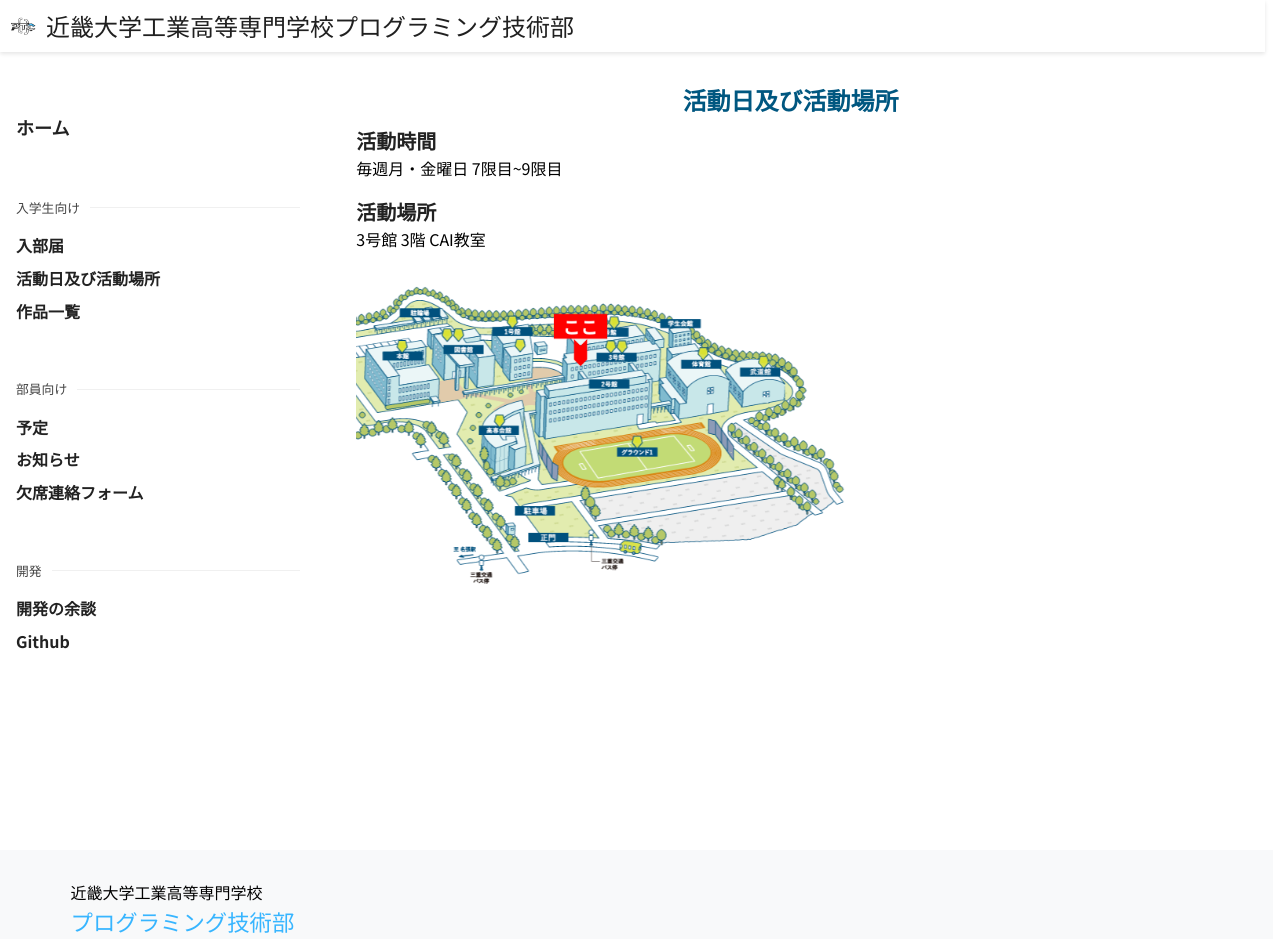
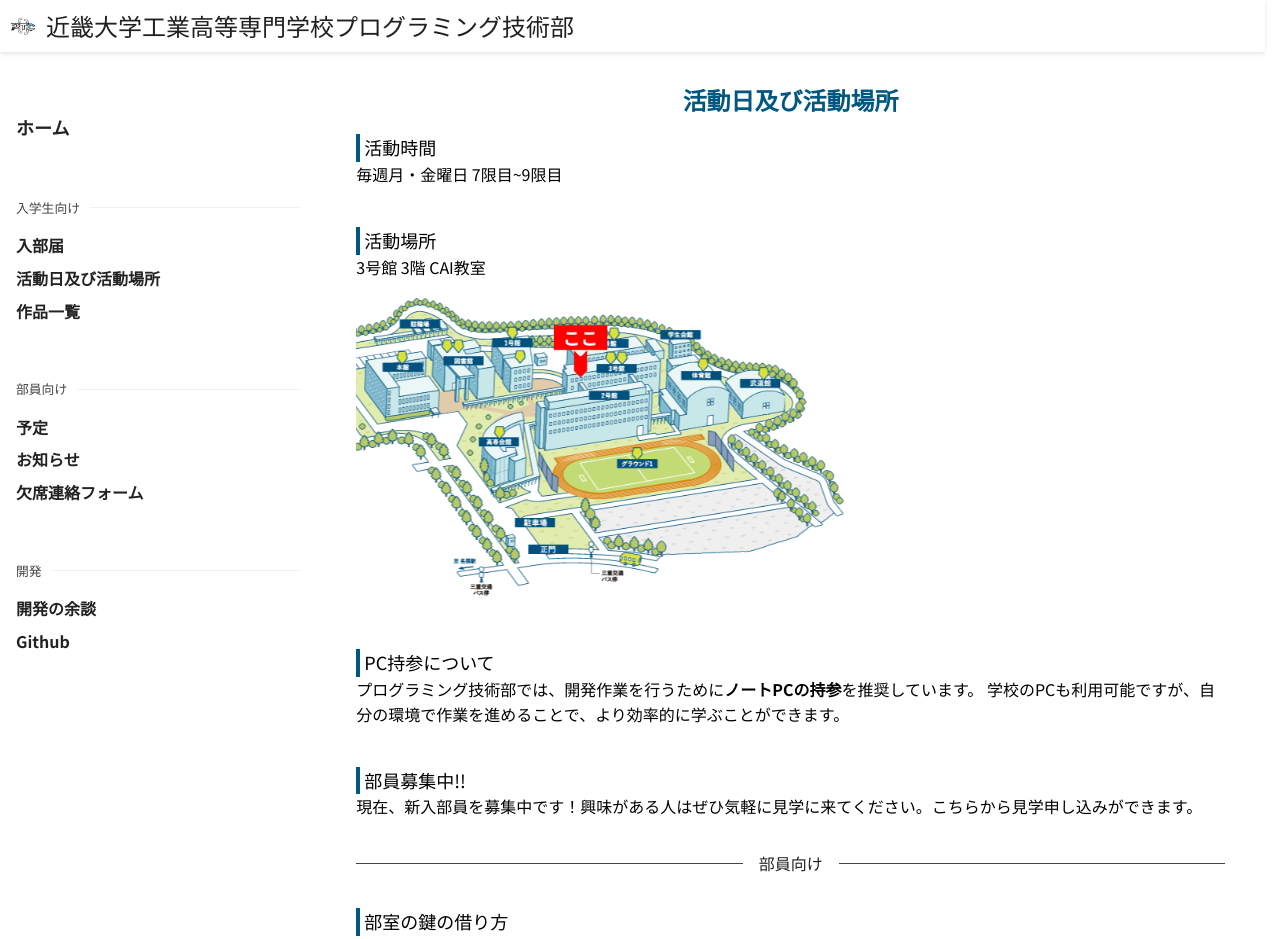
Before and after one commit to mokkun55/procon-homepage, a Next.js app: page /activity in a window 1280 px wide. Shown: the top 939 px of the page. Built offline with nearby package versions, Linux system fonts and the light colour scheme; a small style sheet from the web is missing.

Commit message:
feat: 内容の追加

```diff
--- a/src/app/activity/page.tsx
+++ b/src/app/activity/page.tsx
@@ -1,3 +1,5 @@
+import { Section } from '@/components/features/Section'
+import { SectionSplit } from '@/components/features/SectionSplit'
 import styles from './page.module.scss'
 
 export default function Activity() {
@@ -5,18 +7,45 @@ export default function Activity() {
     <div className={styles.container}>
       <h1 className={styles.topTitle}>活動日及び活動場所</h1>
 
-      <div className={styles.section}>
-        <h2 className={styles.title}>活動時間</h2>
+      <Section text="活動時間" sectionType="leftLine">
         <p>毎週月・金曜日 7限目~9限目</p>
-      </div>
+      </Section>
 
-      <div className={styles.section}>
-        <h2 className={styles.title}>活動場所</h2>
+      <Section text="活動場所" sectionType="leftLine">
         <p>3号館 3階 CAI教室</p>
-      </div>
+        <img src="images/map.png" className={styles.mapImg} width={500} alt="CAI教室までの地図" />
+        {/* なにかよさげな画像あれば追加する */}
+      </Section>
 
-      <img src="images/map.png" className={styles.mapImg} width={500} alt="CAI教室までの地図" />
-      {/* TODO: 画像追加してもええかも */}
+      <Section text="PC持参について" sectionType="leftLine">
+        <p>
+          プログラミング技術部では、開発作業を行うために<span style={{ fontWeight: 700 }}>ノートPCの持参</span>
+          を推奨しています。 学校のPCも利用可能ですが、自分の環境で作業を進めることで、より効率的に学ぶことができます。
+        </p>
+      </Section>
+
+      <Section text="部員募集中!!" sectionType="leftLine">
+        <p>
+          現在、新入部員を募集中です！興味がある人はぜひ気軽に見学に来てください。
+          <a
+            className={styles.link}
+            href="https://docs.google.com/forms/d/e/1FAIpQLSd-wrODcSGHWsLW0sk4jDu3VhKOKIdkG8eIrMB8Bl9eMLoHLA/viewform"
+          >
+            こちら
+          </a>
+          から見学申し込みができます。
+        </p>
+      </Section>
+
+      <SectionSplit text="部員向け" marginBottom="24px" />
+
+      <Section text="部室の鍵の借り方" sectionType="leftLine">
+        <p>
+          教務部にCIA教室の鍵があるので教務部に行き鍵を借りる。
+          <br />
+          借りる時・返す時にSlackに連絡する
+        </p>
+      </Section>
     </div>
   )
 }
```
